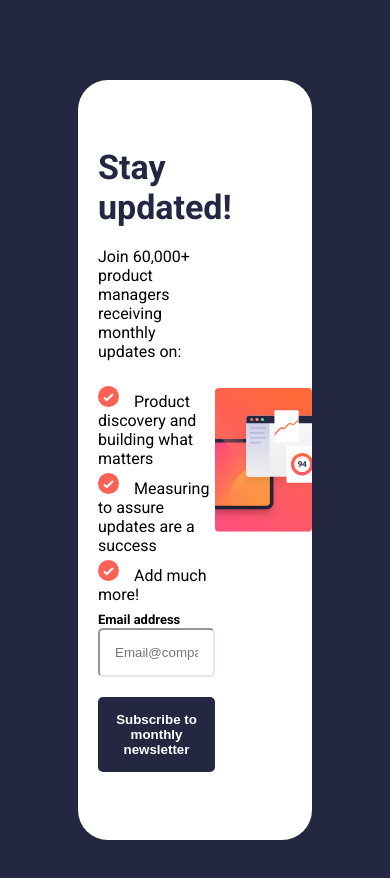
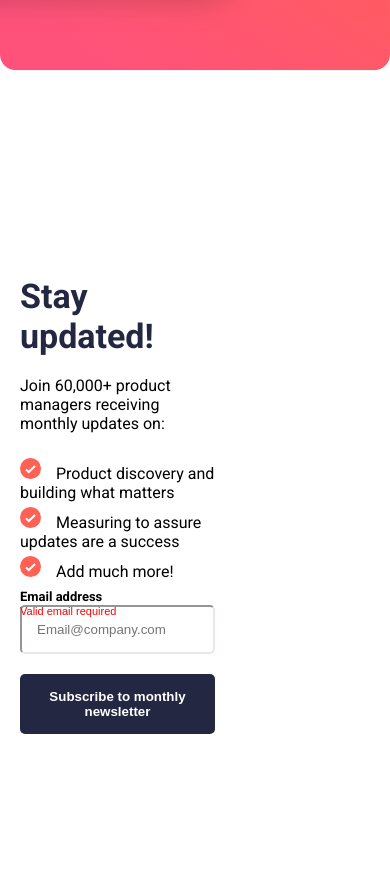
Before and after one commit to AdriannaLen/newsletter_signup_form, a plain HTML site: page index.html in a window 390 px wide. Both pictures are taken after a click on the button "Subscribe to monthly newsletter". Drawn offline with Linux system fonts and the light colour scheme.

Commit message:
valid email error / mobile responsive

```diff
--- a/index.html
+++ b/index.html
@@ -31,7 +31,7 @@
 
             <label for="email">Email address</label>
 
-            <p class="invalidEmail">Valid email required</p>
+            <div id ="invalidEmail"></div>
 
             <input type="text" id="emailInput"placeholder="Email@company.com" />
 
--- a/script.js
+++ b/script.js
@@ -16,8 +16,8 @@
 
 // Get references to the input field, error message, and the subscribe button
 const emailInput = document.getElementById('emailInput');
-const error = document.querySelector('.error');
 const subscribeButton = document.getElementById('subscribe');
+const invalidEmail = document.getElementById("invalidEmail");
 
 // Function to validate email
 function validateEmail(email) {
@@ -32,8 +32,11 @@ function subscribe() {
 
     // Validate email format
     if (!validateEmail(email)) {
+
         // Display error message if email is invalid
 
+        invalidEmail.textContent = "Valid email required";
+        invalidEmail.style.display = "block";
 
         return; // Exit function if email is invalid
     }
@@ -44,6 +47,7 @@ function subscribe() {
          [0].classList.add("active");
 
          mainContent.style.display = "none";
+         invalidEmail.style.display = "none";
      }
 
     // Clear the input field after subscription
--- a/style.css
+++ b/style.css
@@ -67,26 +67,13 @@ label {
     font-weight: 700;
 }
 
-.invalidEmail {
-    /* font-size: 2px; */
+#invalidEmail {
     position: absolute;
+    font-size: 2px;
     color: red;
-    /* top: 7px; */
     font-size: 11px;
     font-family: 'Reboto-Bold', sans-serif;
-    display: none;
-
-}
-
-
-.invalidEmail.active {
-    /* font-size: 2px; */
-    position: absolute;
-    color: red;
-    /* top: 7px; */
-    font-size: 11px;
-    font-family: 'Reboto-Bold', sans-serif;
-
+    /* display: none; */
 
 }
 
@@ -178,7 +165,48 @@ button:hover {
     transition: transform 300ms cubic-bezier(0.18, 0.89, 0.43, 1.19);
 }
 
-svg {
+@media (max-width: 477px) {
 
 
+    body {
+
+        background-color: white;
+        font-size: 16px;
+        font-family: "Roboto", sans-serif;
+    }
+    .container {
+
+        display: flex;
+        width: 100%;
+
+    }
+
+    header {
+        font-size: 34px;
+        color: hsl(234, 29%, 20%);
+        margin-top: 90px;
+        padding-bottom: 15px;
+        font-weight: 700;
+
+    }
+
+
+    .sign__form {
+
+        margin-left: 20px;
+
+
+    }
+
+    .img {
+
+        margin: 0 15px 0 0;
+    }
+
+    .container__right {
+
+        position: absolute;
+        width: 100%;
+        top: -80%;
+    }
 }
```
